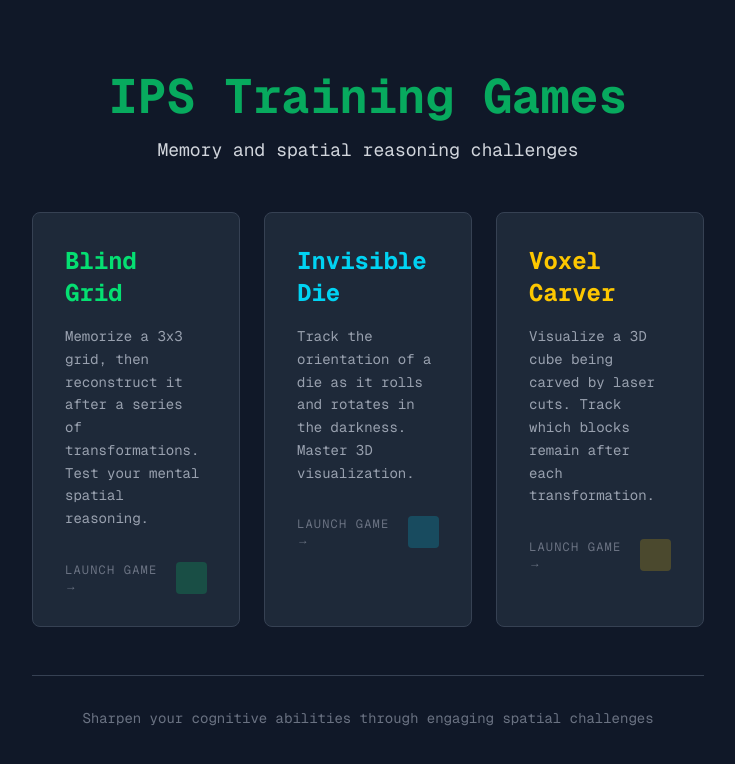
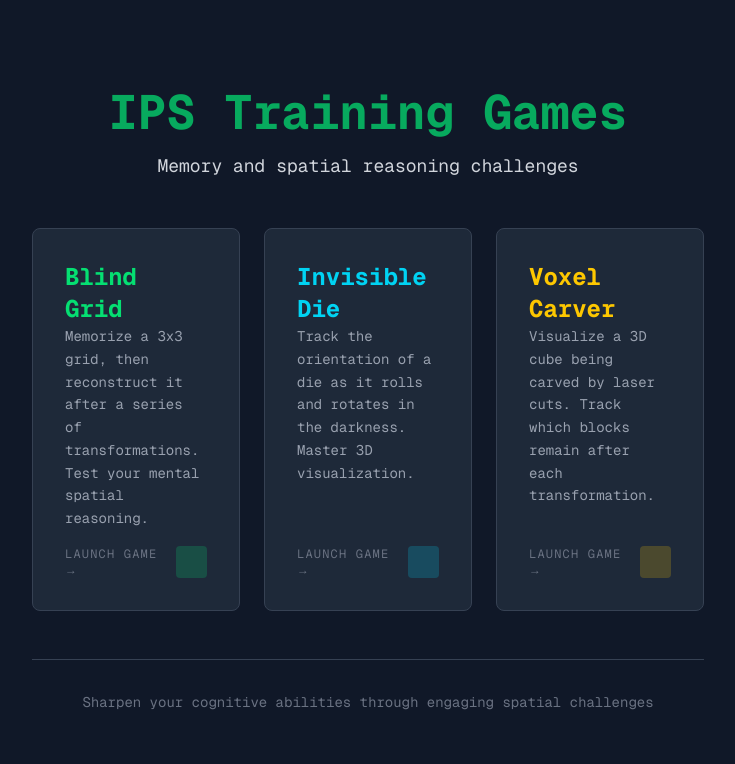
Before and after one commit to LogicCrafterIO/ips-training-games, a Next.js app: page / in a window 1280 px wide. Shown: the top 764 px of the page, without its empty margins (272-1007 px from the left). Built offline with nearby package versions, Linux system fonts and the light colour scheme.

Commit message:
feat: some CSS alignment on home page

```diff
--- a/src/app/page.tsx
+++ b/src/app/page.tsx
@@ -20,12 +20,12 @@ export default function Home() {
             className="group relative overflow-hidden rounded-lg bg-gray-800 p-8 border border-gray-700 hover:border-green-400 transition-all duration-300 hover:shadow-[0_0_20px_rgba(74,222,128,0.3)]"
           >
             <div className="absolute inset-0 bg-gradient-to-br from-green-400/10 to-transparent opacity-0 group-hover:opacity-100 transition-opacity" />
-            <div className="relative z-10 space-y-4">
+            <div className="relative z-10 flex flex-col h-full">
               <h2 className="text-2xl font-bold text-green-400">Blind Grid</h2>
               <p className="text-gray-400 text-sm leading-relaxed">
                 Memorize a 3x3 grid, then reconstruct it after a series of transformations. Test your mental spatial reasoning.
               </p>
-              <div className="flex items-center justify-between pt-4">
+              <div className="flex items-center justify-between pt-4 mt-auto">
                 <span className="text-xs uppercase tracking-widest text-gray-500">
                   Launch Game →
                 </span>
@@ -40,12 +40,12 @@ export default function Home() {
             className="group relative overflow-hidden rounded-lg bg-gray-800 p-8 border border-gray-700 hover:border-cyan-400 transition-all duration-300 hover:shadow-[0_0_20px_rgba(34,211,238,0.3)]"
           >
             <div className="absolute inset-0 bg-gradient-to-br from-cyan-400/10 to-transparent opacity-0 group-hover:opacity-100 transition-opacity" />
-            <div className="relative z-10 space-y-4">
+            <div className="relative z-10 flex flex-col h-full">
               <h2 className="text-2xl font-bold text-cyan-400">Invisible Die</h2>
               <p className="text-gray-400 text-sm leading-relaxed">
                 Track the orientation of a die as it rolls and rotates in the darkness. Master 3D visualization.
               </p>
-              <div className="flex items-center justify-between pt-4">
+              <div className="flex items-center justify-between pt-4 mt-auto">
                 <span className="text-xs uppercase tracking-widest text-gray-500">
                   Launch Game →
                 </span>
@@ -60,12 +60,12 @@ export default function Home() {
             className="group relative overflow-hidden rounded-lg bg-gray-800 p-8 border border-gray-700 hover:border-yellow-400 transition-all duration-300 hover:shadow-[0_0_20px_rgba(250,204,21,0.3)]"
           >
             <div className="absolute inset-0 bg-gradient-to-br from-yellow-400/10 to-transparent opacity-0 group-hover:opacity-100 transition-opacity" />
-            <div className="relative z-10 space-y-4">
+            <div className="relative z-10 flex flex-col h-full">
               <h2 className="text-2xl font-bold text-yellow-400">Voxel Carver</h2>
               <p className="text-gray-400 text-sm leading-relaxed">
                 Visualize a 3D cube being carved by laser cuts. Track which blocks remain after each transformation.
               </p>
-              <div className="flex items-center justify-between pt-4">
+              <div className="flex items-center justify-between pt-4 mt-auto">
                 <span className="text-xs uppercase tracking-widest text-gray-500">
                   Launch Game →
                 </span>
```
